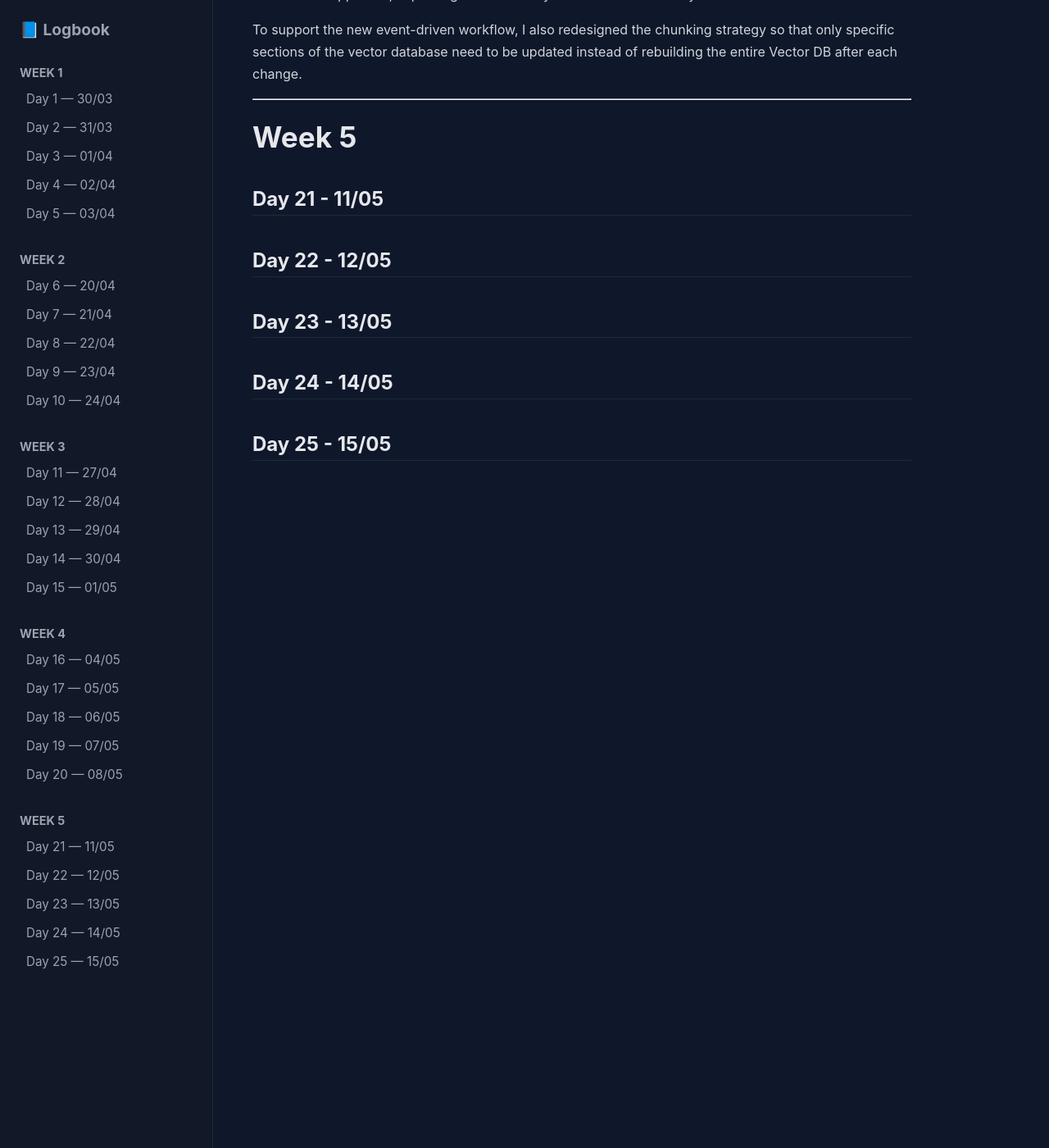
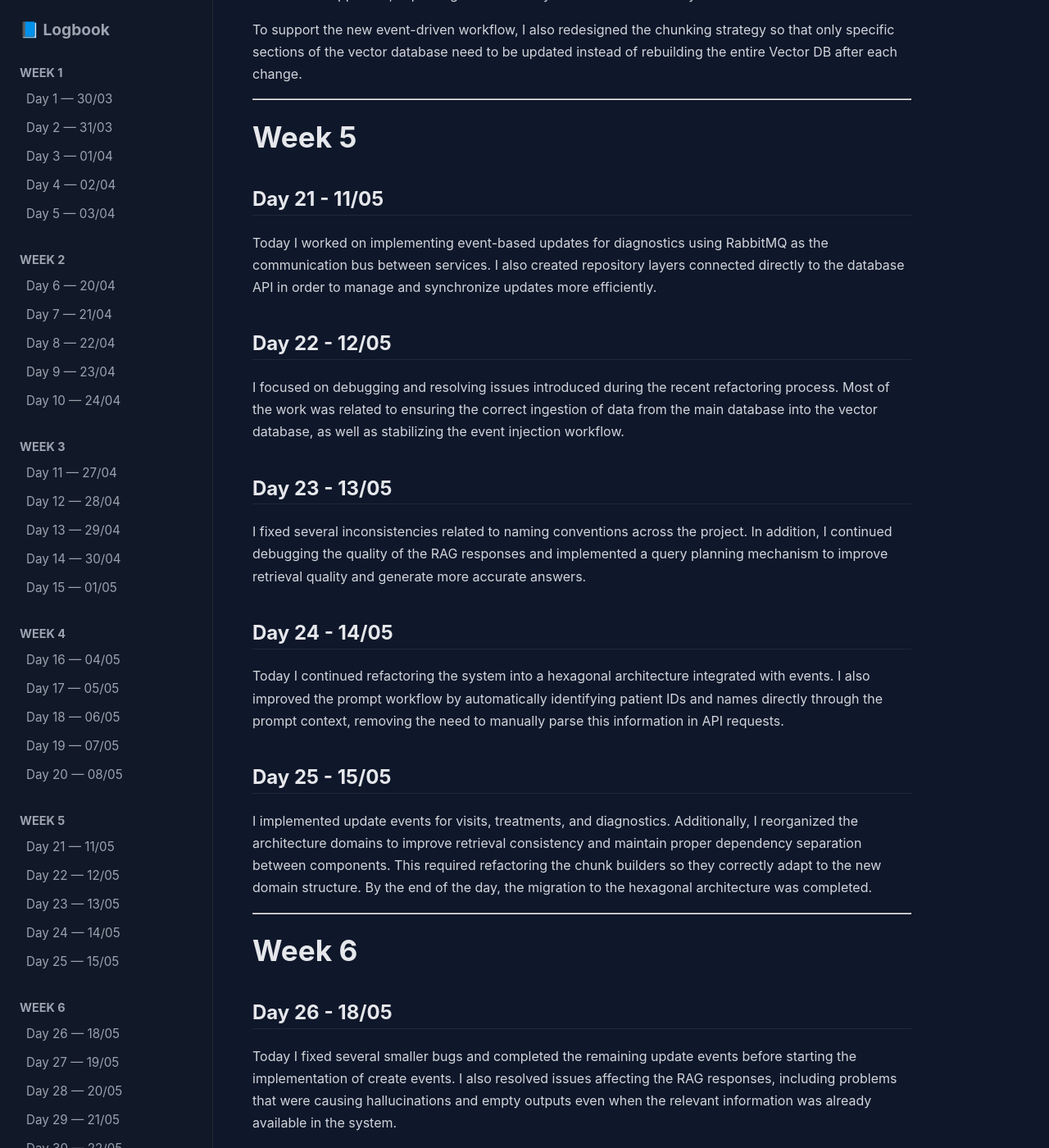
Before and after one commit to mestresanna/Internship, a Jekyll site: the page built from index.md, in a window 1280 px wide and 1400 px high, scrolled down 5371 px. Shown: the whole window at 82% size. Built offline with Jekyll 4.4.1, drawn with Linux system fonts in a browser that asks for light colours; some of the changed text lies outside the part shown.

Commit message:
added week 5

```diff
--- a/_layouts/logbook.html
+++ b/_layouts/logbook.html
@@ -147,6 +147,13 @@
       <a href="#day23">Day 23 — 13/05</a>
       <a href="#day24">Day 24 — 14/05</a>
       <a href="#day25">Day 25 — 15/05</a>
+
+      <h4>Week 6</h4>
+      <a href="#day26">Day 26 — 18/05</a>
+      <a href="#day27">Day 27 — 19/05</a>
+      <a href="#day28">Day 28 — 20/05</a>
+      <a href="#day29">Day 29 — 21/05</a>
+      <a href="#day30">Day 30 — 22/05</a>
     </nav>
 
     <main>{{ content }}</main>
--- a/index.md
+++ b/index.md
@@ -139,11 +139,31 @@ To support the new event-driven workflow, I also redesigned the chunking strateg
 # Week 5
 
 <h2 id="day21">Day 21 - 11/05</h2>
+Today I worked on implementing event-based updates for diagnostics using RabbitMQ as the communication bus between services. I also created repository layers connected directly to the database API in order to manage and synchronize updates more efficiently.
 
 <h2 id="day22">Day 22 - 12/05</h2>
+I focused on debugging and resolving issues introduced during the recent refactoring process. Most of the work was related to ensuring the correct ingestion of data from the main database into the vector database, as well as stabilizing the event injection workflow.
 
 <h2 id="day23">Day 23 - 13/05</h2>
+I fixed several inconsistencies related to naming conventions across the project. In addition, I continued debugging the quality of the RAG responses and implemented a query planning mechanism to improve retrieval quality and generate more accurate answers.
 
 <h2 id="day24">Day 24 - 14/05</h2>
+Today I continued refactoring the system into a hexagonal architecture integrated with events. I also improved the prompt workflow by automatically identifying patient IDs and names directly through the prompt context, removing the need to manually parse this information in API requests.
 
 <h2 id="day25">Day 25 - 15/05</h2>
+I implemented update events for visits, treatments, and diagnostics. Additionally, I reorganized the architecture domains to improve retrieval consistency and maintain proper dependency separation between components. This required refactoring the chunk builders so they correctly adapt to the new domain structure. By the end of the day, the migration to the hexagonal architecture was completed.
+
+---
+
+# Week 6
+
+<h2 id="day26">Day 26 - 18/05</h2>
+Today I fixed several smaller bugs and completed the remaining update events before starting the implementation of create events. I also resolved issues affecting the RAG responses, including problems that were causing hallucinations and empty outputs even when the relevant information was already available in the system.
+
+<h2 id="day27">Day 27 - 19/05</h2>
+
+<h2 id="day28">Day 28 - 20/05</h2>
+
+<h2 id="day29">Day 29 - 21/05</h2>
+
+<h2 id="day30">Day 30 - 22/05</h2>
```
